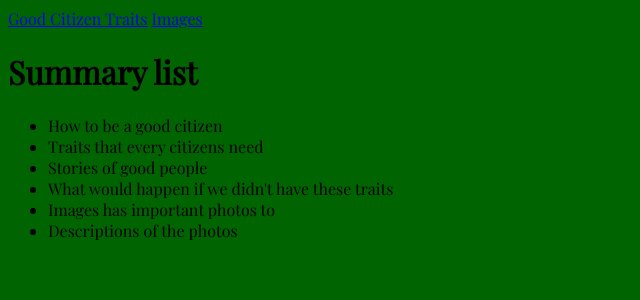
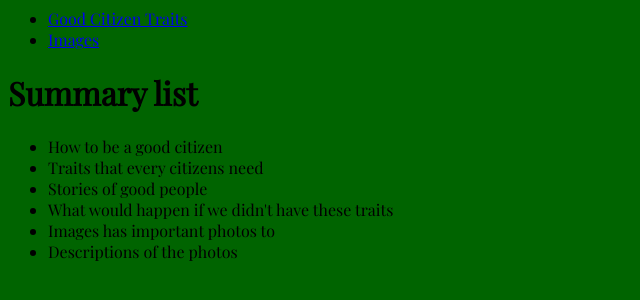
Before and after one commit to lsrhs1961901/site, a plain HTML site: page index.html in a window 1280 px wide. Shown: the whole page, without its empty margins (0-640 px from the left). Drawn offline with nearby package versions, Linux system fonts and the light colour scheme.

Commit message:
put links into list

```diff
--- a/index.html
+++ b/index.html
@@ -3,8 +3,10 @@
   <link rel='index stylesheet' href='indexstyle.css'>
 </head>
 <body>
-  <a href='citizenship.html'>Good Citizen Traits</a>
-  <a href='images.html'>Images</a>
+<ul>
+  <li><a href='citizenship.html'>Good Citizen Traits</a></li>
+  <li><a href='images.html'>Images</a></li>
+</ul>
   <h1>Summary list</h1>
   <ul>
     <li>How to be a good citizen</li>
```
